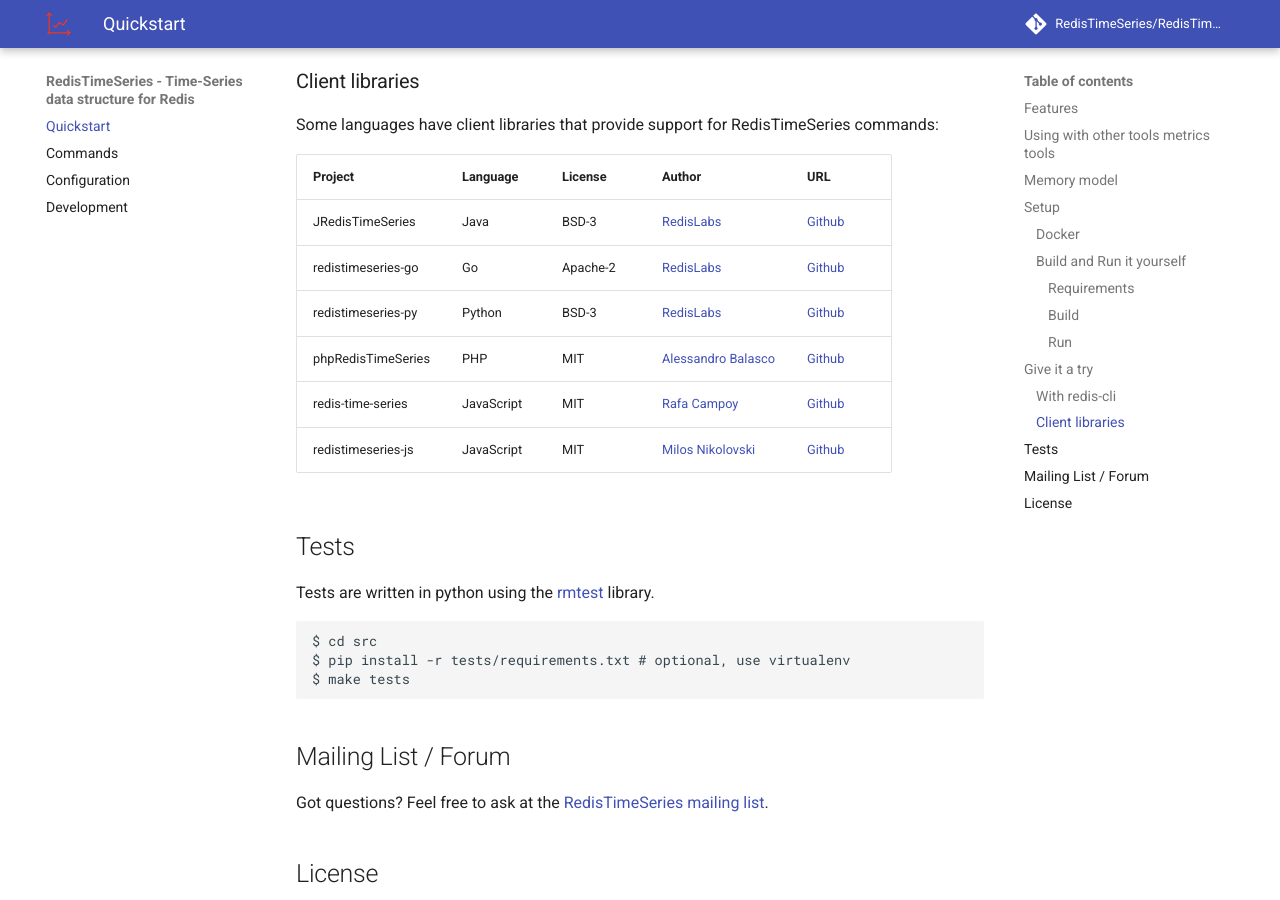
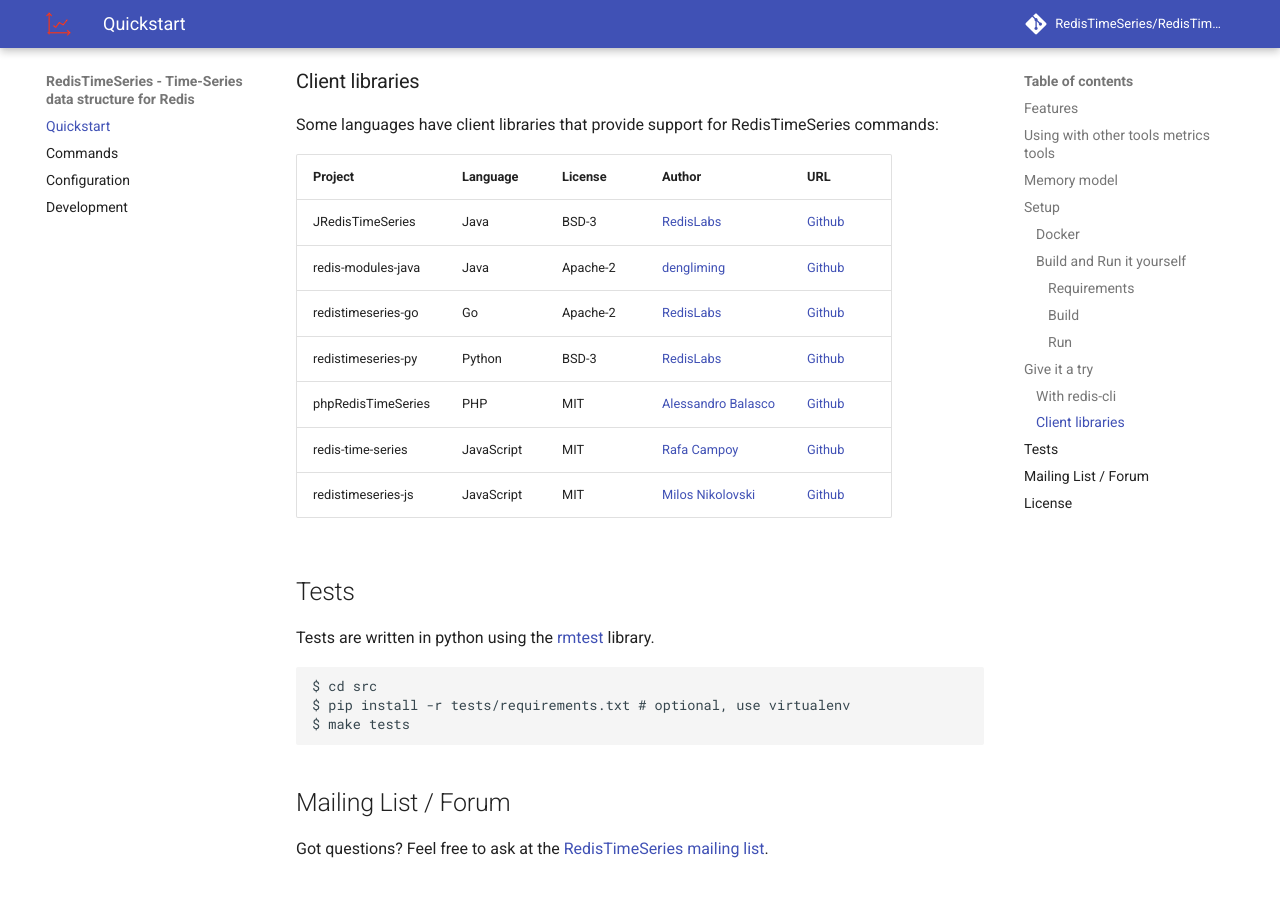
Before and after one commit to RedisTimeSeries/RedisTimeSeries, an MkDocs documentation site: the page built from docs/index.md, in a window 1280 px wide and 900 px high, scrolled down 3131 px. Built offline with MkDocs 1.6.1 and Material for MkDocs 9.7.7, drawn with Linux system fonts in a browser that asks for light colours; comment, search, counter and statistics services are not loaded.

Commit message:
Add support client to docs

```diff
--- a/docs/index.md
+++ b/docs/index.md
@@ -124,6 +124,7 @@
 | Project | Language | License | Author | URL |
 | ------- | -------- | ------- | ------ | --- |
 | JRedisTimeSeries | Java | BSD-3 | [RedisLabs](https://redislabs.com/) | [Github](https://github.com/RedisTimeSeries/JRedisTimeSeries/) |
+| redis-modules-java | Java | Apache-2 | [dengliming](https://github.com/dengliming) | [Github](https://github.com/dengliming/redis-modules-java) |
 | redistimeseries-go | Go | Apache-2 | [RedisLabs](https://redislabs.com/) | [Github](https://github.com/RedisTimeSeries/redistimeseries-go) |
 | redistimeseries-py | Python | BSD-3 | [RedisLabs](https://redislabs.com/) | [Github](https://github.com/RedisTimeSeries/redistimeseries-py) |
 | phpRedisTimeSeries | PHP | MIT | [Alessandro Balasco](https://github.com/palicao) | [Github](https://github.com/palicao/phpRedisTimeSeries) |
```
Also changed, not shown: README.md (+1 -0 lines).
